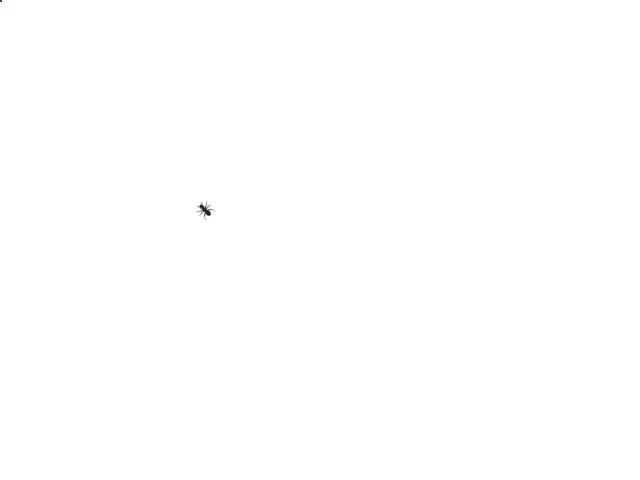
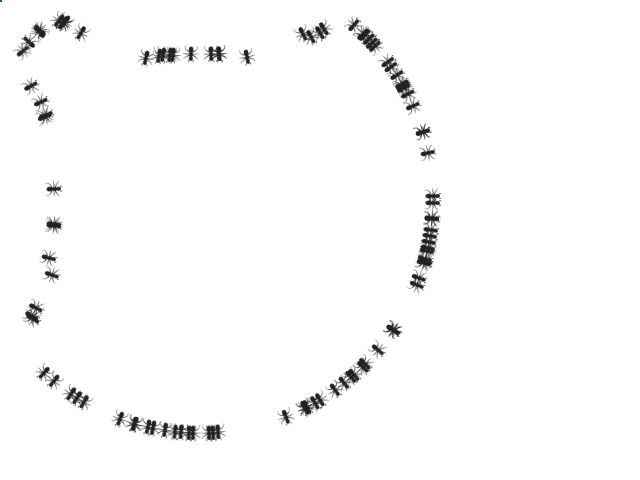
Before and after one commit to Snewkovits/Ants, a plain HTML site: page index.html in a window 1280 px wide. Shown: the whole page, without its empty margins (0-640 px from the left). Drawn offline with Linux system fonts and the light colour scheme; animation ran at ten frames a second.

Commit message:
Remove hardcoded ant element and enhance ant creation logic with random name generation and movement dynamics

```diff
--- a/index.html
+++ b/index.html
@@ -10,7 +10,6 @@
     <title>Ants</title>
 </head>
     <body>
-        <div class="ant" name="Alpha"></div>
         <div id="x"></div>
         <div id="y"></div>
         <div id="z"></div>
--- a/resources/ant.js
+++ b/resources/ant.js
@@ -1,4 +1,3 @@
-const ant = document.querySelectorAll('.ant')[0];
 const debugX = document.getElementById('x');
 const debugY = document.getElementById('y');
 const debugZ = document.getElementById('z');
@@ -9,37 +8,71 @@ let mousePosition = {x: 0, y: 0};
 document.onmousemove = event => {
     mousePosition = {x: event.clientX, y: event.clientY};
 }
+const createAnt = (position) => {
+    const ant = document.createElement("div");
+    ant.setAttribute("name", getRandomName());
+    ant.className = "ant";
+    document.body.append(ant);
 
-const move = (ant, position, movePosition, lastDegreeRef, lastUpdateRef) => {
+    const velocity = randomVectorGenerator(0, 360, 5); // indulási irány
+    move(ant, position, velocity, 0, Date.now());
+}
+
+const move = (ant, position, velocity, lastDegreeRef, lastUpdateRef) => {
     const timestamp = Date.now();
     if (timestamp - lastUpdateRef >= 100) {
-        const dx = mousePosition.x - position.x;
-        const dy = mousePosition.y - position.y;
+        const antSize = ant.getBoundingClientRect();
+        const halfW = antSize.width / 2;
+        const halfH = antSize.height / 2;
 
-        const radian = Math.atan2(dy, dx);
+        let nextX = position.x + velocity.dx;
+        let nextY = position.y + velocity.dy;
+
+        // Falütközés: visszafordítás
+        if (nextX - halfW < 0 || nextX + halfW > window.innerWidth) {
+            velocity.dx *= -1;
+            nextX = position.x + velocity.dx;
+        }
+        if (nextY - halfH < 0 || nextY + halfH > window.innerHeight) {
+            velocity.dy *= -1;
+            nextY = position.y + velocity.dy;
+        }
+
+        // Szög számítás
+        const radian = Math.atan2(velocity.dy, velocity.dx);
         let degree = radian * (180 / Math.PI) + 90;
-
         degree = (degree + 360) % 360;
 
+        // Forgás simítás
         let delta = degree - lastDegreeRef;
         if (delta > 180) delta -= 360;
         if (delta < -180) delta += 360;
+        const smoothDegree = lastDegreeRef + delta;
 
-        const smoothDegree = lastDegreeRef + delta;
-        console.log(smoothDegree);
+        // Mozgatás
+        ant.style.transform = `translate(-50%, -50%) rotate(${smoothDegree}deg)`;
+        ant.style.left = nextX + 'px';
+        ant.style.top = nextY + 'px';
 
-        ant.style.transform = `translate(-50%, -50%) rotate(${smoothDegree}deg)`;
-        ant.style.left = movePosition.x + 'px';
-        ant.style.top = movePosition.y + 'px';
-
+        // Állapot frissítés
+        position.x = nextX;
+        position.y = nextY;
         lastUpdateRef = timestamp;
         lastDegreeRef = degree;
     }
 
     requestAnimationFrame(() =>
-        move(ant, position, movePosition, lastDegreeRef, lastUpdateRef)
+        move(ant, position, velocity, lastDegreeRef, lastUpdateRef)
     );
 };
 
 
-move(ant, {x: 200, y: 200}, {x: 205, y: 210}, 0, Date.now());
+const randomVectorGenerator = (degree, maxAngle, step) => {
+    const randomAngle = degree - (maxAngle / 2) + Math.random() * maxAngle;
+    const angleRadian = randomAngle * (Math.PI / 180);
+
+    const dx = Math.cos(angleRadian) * step;
+    const dy = Math.sin(angleRadian) * step;
+
+    return {dx: dx, dy: dy};
+}
--- a/resources/main.js
+++ b/resources/main.js
@@ -1,3 +1,8 @@
+window.addEventListener('load', () => {
+    for (let i = 0; i < 100; i++)
+        createAnt({x: 200, y: 200});
+});
+
 const getRandomName = () => {
 
     const randomFirstName = firstNames[Math.floor(Math.random() * firstNames.length)];
--- a/resources/style.css
+++ b/resources/style.css
@@ -9,7 +9,7 @@
     position: absolute;
     z-index: 1;
 
-    transition: left .5s, top .5s, translate .2s;
+    transition: left .5s, top .5s, transform .1s;
 }
 
 #x, #y, #z {
```
